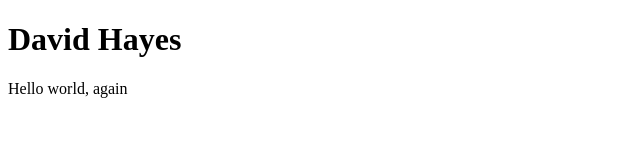
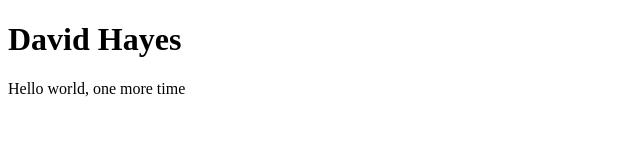
Before and after one commit to heymrhayes/it202test-2022, a plain HTML site: page index.html in a window 1280 px wide. Shown: the full height of the page, 0-640 px from the left. Drawn offline with Linux system fonts and the light colour scheme.

Commit message:
one more time, hello world

```diff
--- a/index.html
+++ b/index.html
@@ -8,7 +8,7 @@
   </head>
   <body>
     <h1>David Hayes</h1>
-    <p>Hello world, again</p>
+    <p>Hello world, one more time</p>
     <script src="script.js"></script>
   </body>
 </html>
```
